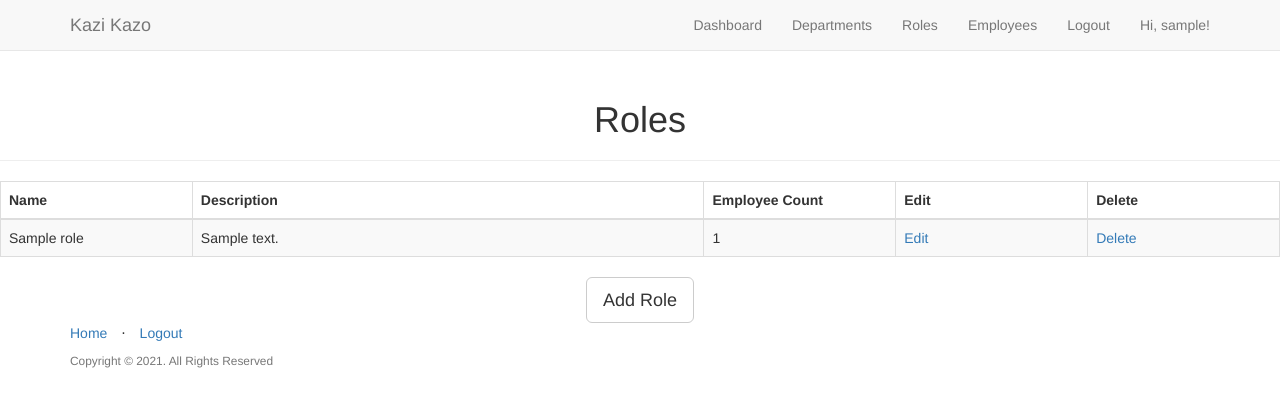
After one commit to ekck/Kazi-kazo, a Flask app: page /admin/roles in a window 1280 px wide. The commit adds this page. Shown: the top 407 px of the page. Run offline with Flask 2, Linux system fonts and the light colour scheme; a user stored in the database is signed in; tables that the repository leaves empty hold one stand-in row (values such as "Sample post"); parts of the project's set-up code (start-up, migrations or seed data) failed here and were passed over; some libraries are stand-ins or nearby versions.

Commit message:
admin menu

```diff
--- a/app/admin/views.py
+++ b/app/admin/views.py
@@ -0,0 +1,249 @@
+# app/admin/views.py
+
+from flask import abort, flash, redirect, render_template, url_for
+from flask_login import current_user, login_required
+
+from . import admin
+from forms import DepartmentForm, EmployeeAssignForm, RoleForm
+from .. import db
+from ..models import Department, Employee, Role
+
+
+def check_admin():
+    """
+    Prevent non-admins from accessing the page
+    """
+    if not current_user.is_admin:
+        abort(403)
+
+
+# Department Views
+
+
+@admin.route('/departments', methods=['GET', 'POST'])
+@login_required
+def list_departments():
+    """
+    List all departments
+    """
+    check_admin()
+
+    departments = Department.query.all()
+
+    return render_template('admin/departments/departments.html',
+                           departments=departments, title="Departments")
+
+
+@admin.route('/departments/add', methods=['GET', 'POST'])
+@login_required
+def add_department():
+    """
+    Add a department to the database
+    """
+    check_admin()
+
+    add_department = True
+
+    form = DepartmentForm()
+    if form.validate_on_submit():
+        department = Department(name=form.name.data,
+                                description=form.description.data)
+        try:
+            # add department to the database
+            db.session.add(department)
+            db.session.commit()
+            flash('You have successfully added a new department.')
+        except:
+            # in case department name already exists
+            flash('Error: department name already exists.')
+
+        # redirect to departments page
+        return redirect(url_for('admin.list_departments'))
+
+    # load department template
+    return render_template('admin/departments/department.html', action="Add",
+                           add_department=add_department, form=form,
+                           title="Add Department")
+
+
+@admin.route('/departments/edit/<int:id>', methods=['GET', 'POST'])
+@login_required
+def edit_department(id):
+    """
+    Edit a department
+    """
+    check_admin()
+
+    add_department = False
+
+    department = Department.query.get_or_404(id)
+    form = DepartmentForm(obj=department)
+    if form.validate_on_submit():
+        department.name = form.name.data
+        department.description = form.description.data
+        db.session.commit()
+        flash('You have successfully edited the department.')
+
+        # redirect to the departments page
+        return redirect(url_for('admin.list_departments'))
+
+    form.description.data = department.description
+    form.name.data = department.name
+    return render_template('admin/departments/department.html', action="Edit",
+                           add_department=add_department, form=form,
+                           department=department, title="Edit Department")
+
+
+@admin.route('/departments/delete/<int:id>', methods=['GET', 'POST'])
+@login_required
+def delete_department(id):
+    """
+    Delete a department from the database
+    """
+    check_admin()
+
+    department = Department.query.get_or_404(id)
+    db.session.delete(department)
+    db.session.commit()
+    flash('You have successfully deleted the department.')
+
+    # redirect to the departments page
+    return redirect(url_for('admin.list_departments'))
+
+    return render_template(title="Delete Department")
+
+# Role Views
+
+@admin.route('/roles')
+@login_required
+def list_roles():
+    check_admin()
+    """
+    List all roles
+    """
+    roles = Role.query.all()
+    return render_template('admin/roles/roles.html',
+                           roles=roles, title='Roles')
+
+
+@admin.route('/roles/add', methods=['GET', 'POST'])
+@login_required
+def add_role():
+    """
+    Add a role to the database
+    """
+    check_admin()
+
+    add_role = True
+
+    form = RoleForm()
+    if form.validate_on_submit():
+        role = Role(name=form.name.data,
+                    description=form.description.data)
+
+        try:
+            # add role to the database
+            db.session.add(role)
+            db.session.commit()
+            flash('You have successfully added a new role.')
+        except:
+            # in case role name already exists
+            flash('Error: role name already exists.')
+
+        # redirect to the roles page
+        return redirect(url_for('admin.list_roles'))
+
+    # load role template
+    return render_template('admin/roles/role.html', add_role=add_role,
+                           form=form, title='Add Role')
+
+
+@admin.route('/roles/edit/<int:id>', methods=['GET', 'POST'])
+@login_required
+def edit_role(id):
+    """
+    Edit a role
+    """
+    check_admin()
+
+    add_role = False
+
+    role = Role.query.get_or_404(id)
+    form = RoleForm(obj=role)
+    if form.validate_on_submit():
+        role.name = form.name.data
+        role.description = form.description.data
+        db.session.add(role)
+        db.session.commit()
+        flash('You have successfully edited the role.')
+
+        # redirect to the roles page
+        return redirect(url_for('admin.list_roles'))
+
+    form.description.data = role.description
+    form.name.data = role.name
+    return render_template('admin/roles/role.html', add_role=add_role,
+                           form=form, title="Edit Role")
+
+
+@admin.route('/roles/delete/<int:id>', methods=['GET', 'POST'])
+@login_required
+def delete_role(id):
+    """
+    Delete a role from the database
+    """
+    check_admin()
+
+    role = Role.query.get_or_404(id)
+    db.session.delete(role)
+    db.session.commit()
+    flash('You have successfully deleted the role.')
+
+    # redirect to the roles page
+    return redirect(url_for('admin.list_roles'))
+
+    return render_template(title="Delete Role")
+
+# Employee Views
+
+@admin.route('/employees')
+@login_required
+def list_employees():
+    """
+    List all employees
+    """
+    check_admin()
+
+    employees = Employee.query.all()
+    return render_template('admin/employees/employees.html',
+                           employees=employees, title='Employees')
+
+
+@admin.route('/employees/assign/<int:id>', methods=['GET', 'POST'])
+@login_required
+def assign_employee(id):
+    """
+    Assign a department and a role to an employee
+    """
+    check_admin()
+
+    employee = Employee.query.get_or_404(id)
+
+    # prevent admin from being assigned a department or role
+    if employee.is_admin:
+        abort(403)
+
+    form = EmployeeAssignForm(obj=employee)
+    if form.validate_on_submit():
+        employee.department = form.department.data
+        employee.role = form.role.data
+        db.session.add(employee)
+        db.session.commit()
+        flash('You have successfully assigned a department and role.')
+
+        # redirect to the roles page
+        return redirect(url_for('admin.list_employees'))
+
+    return render_template('admin/employees/employee.html',
+                           employee=employee, form=form,
+                           title='Assign Employee')
--- /dev/null
+++ b/app/templates/admin/roles/roles.html
@@ -0,0 +1,70 @@
+<!-- app/templates/admin/roles/roles.html -->
+
+{% import "bootstrap/utils.html" as utils %}
+{% extends "base.html" %}
+{% block title %}Roles{% endblock %}
+{% block body %}
+<div class="content-section">
+  <div class="outer">
+    <div class="middle">
+      <div class="inner">
+        <br/>
+        {{ utils.flashed_messages() }}
+        <br/>
+        <h1 style="text-align:center;">Roles</h1>
+        {% if roles %}
+          <hr class="intro-divider">
+          <div class="center">
+            <table class="table table-striped table-bordered">
+              <thead>
+                <tr>
+                  <th width="15%"> Name </th>
+                  <th width="40%"> Description </th>
+                  <th width="15%"> Employee Count </th>
+                  <th width="15%"> Edit </th>
+                  <th width="15%"> Delete </th>
+                </tr>
+              </thead>
+              <tbody>
+              {% for role in roles %}
+                <tr>
+                  <td> {{ role.name }} </td>
+                  <td> {{ role.description }} </td>
+                  <td>
+                    {% if role.employees %}
+                      {{ role.employees.count() }}
+                    {% else %}
+                      0
+                    {% endif %}
+                  </td>
+                  <td>
+                    <a href="{{ url_for('admin.edit_role', id=role.id) }}">
+                      <i class="fa fa-pencil"></i> Edit
+                    </a>
+                  </td>
+                  <td>
+                    <a href="{{ url_for('admin.delete_role', id=role.id) }}">
+                      <i class="fa fa-trash"></i> Delete
+                    </a>
+                  </td>
+                </tr>
+              {% endfor %}
+              </tbody>
+            </table>
+          </div>
+          <div style="text-align: center">
+        {% else %}
+          <div style="text-align: center">
+            <h3> No roles have been added. </h3>
+            <hr class="intro-divider">
+        {% endif %}
+          <a href="{{ url_for('admin.add_role') }}" class="btn btn-default btn-lg">
+            <i class="fa fa-plus"></i>
+            Add Role
+          </a>
+        </div>
+      </div>
+    </div>
+  </div>
+</div>
+{% endblock %}
--- a/app/templates/base.html
+++ b/app/templates/base.html
@@ -25,9 +25,9 @@
               {% if current_user.is_authenticated %}
                 {% if current_user.is_admin %}
                   <li><a href="{{ url_for('home.admin_dashboard') }}">Dashboard</a></li>
-                  <li><a href="#">Departments</a></li>
-                  <li><a href="#">Roles</a></li>
-                  <li><a href="#">Employees</a></li>
+                  <li><a href="{{ url_for('admin.list_departments') }}">Departments</a></li>
+                  <li><a href="{{ url_for('admin.list_roles') }}">Roles</a></li>
+                  <li><a href="{{ url_for('admin.list_employees') }}">Employees</a></li>
                 {% else %}
                   <li><a href="{{ url_for('home.dashboard') }}">Dashboard</a></li>
                 {% endif %}
```
Also changed, not shown: app/admin/forms.py (+36 -0 lines), app/static/css /style.css (+18 -0 lines), app/templates/admin/departments/department.html (added, +30 -0 lines), app/templates/admin/departments/departments.html (added, +70 -0 lines), app/templates/admin/employees/employee.html (added, +27 -0 lines), app/templates/admin/employees/employees.html (added, +70 -0 lines), app/templates/admin/roles/role.html (added, +30 -0 lines), 2 other files.
